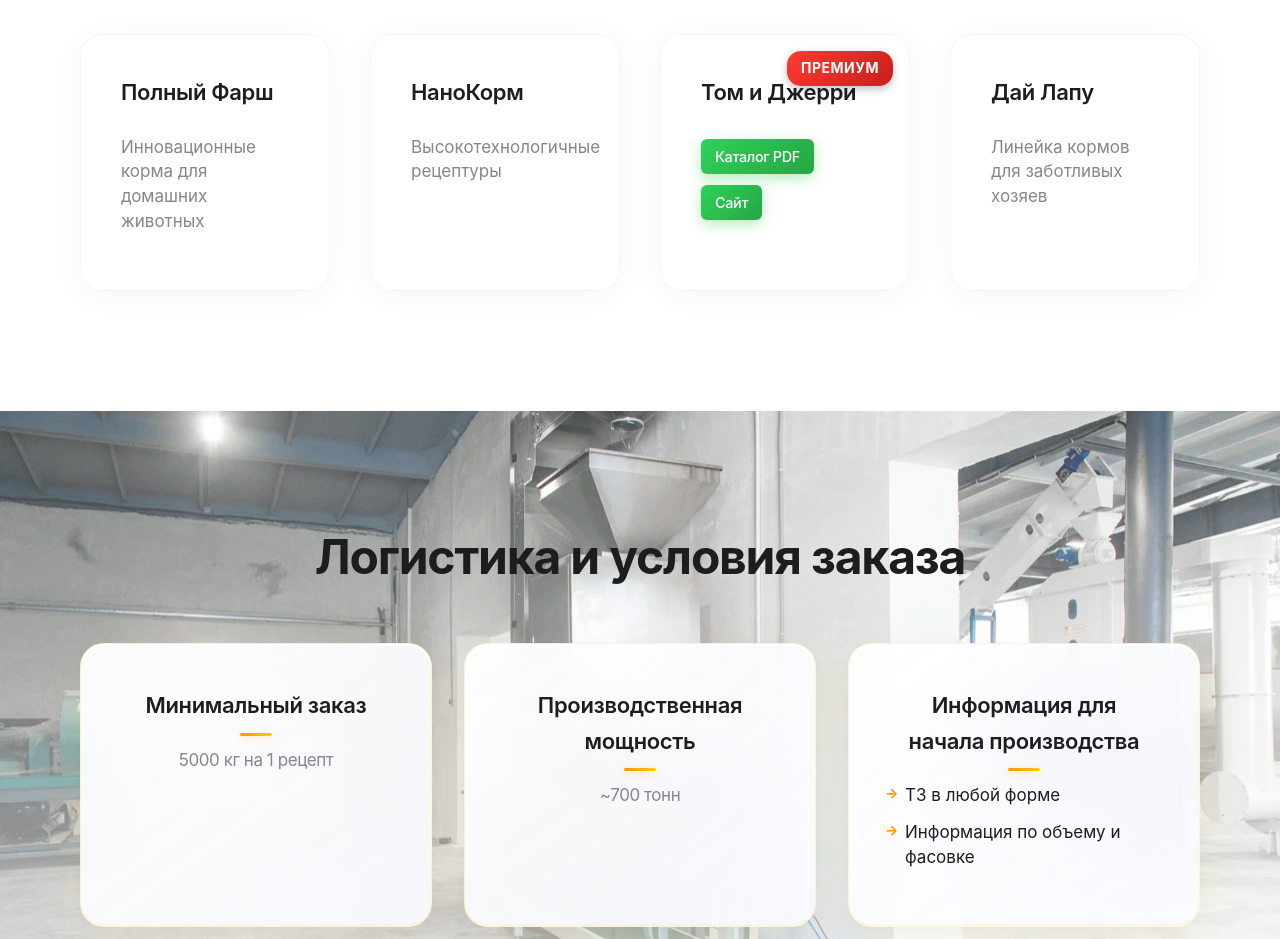
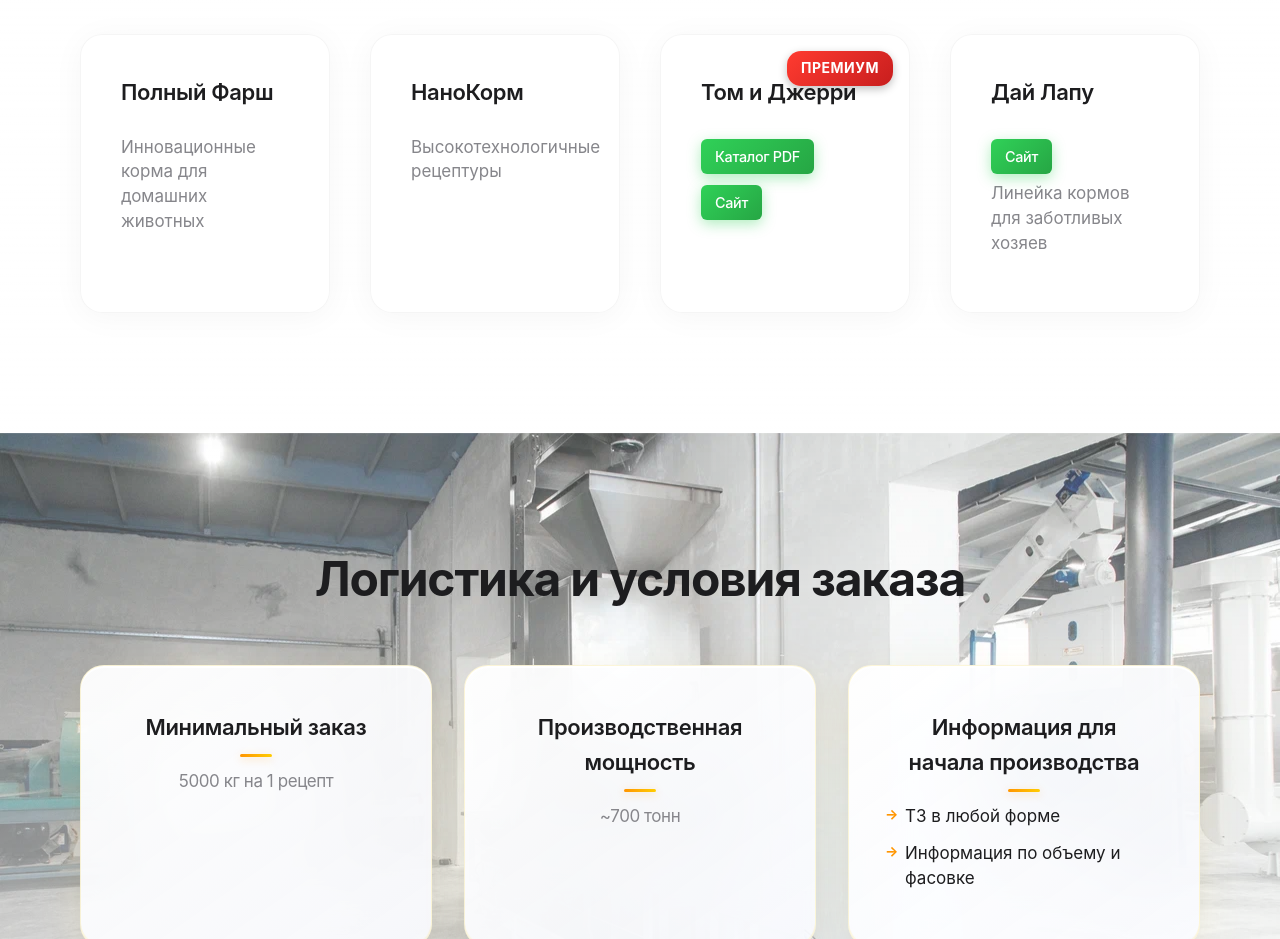
Before and after one commit to SamFox42/MIP-NTR, a plain HTML site: page index.html in a window 1280 px wide. Shown: the part 7360-8299 px from the top of the page. Drawn offline with Linux system fonts and the light colour scheme.

Commit message:
Update index.html

```diff
--- a/index.html
+++ b/index.html
@@ -313,6 +313,9 @@
 
             <div class="product-category">
             <h3>Дай Лапу</h3>
+            <a href="https://dai-lapu-pet.ru/" class="btn btn-download" target="_blank">
+                Сайт
+            </a>
             <p>Линейка кормов для заботливых хозяев</p>
             </div>
 
```
